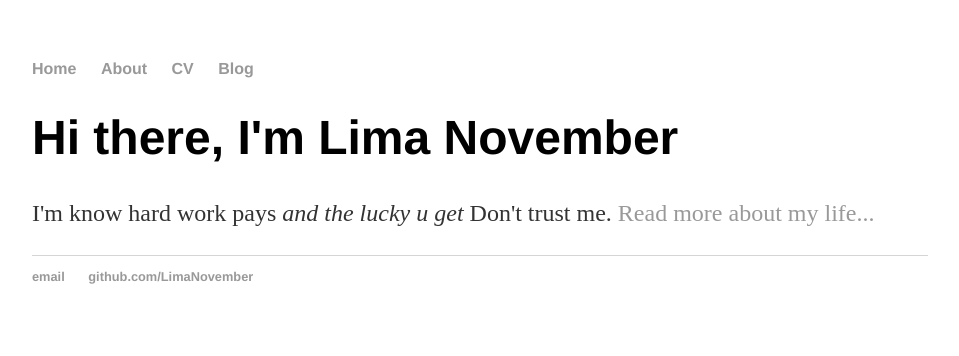
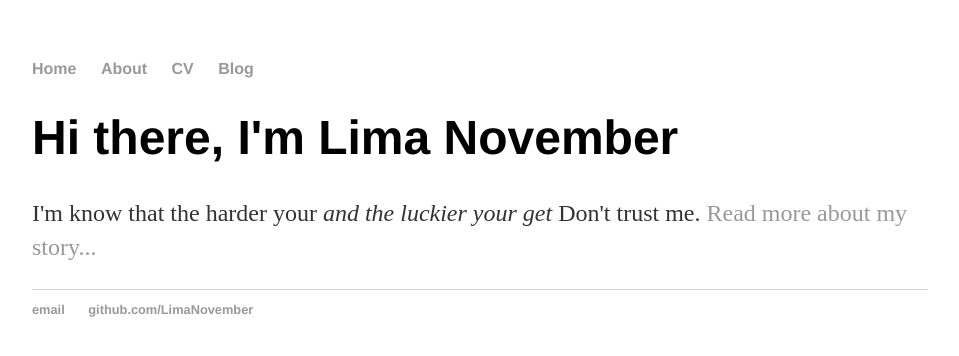
Before and after one commit to LimaNovember/limanovember.github.io, a Jekyll site: the page built from index.html, in a window 1280 px wide. Shown: the top 356 px of the page, without its empty margins (160-1119 px from the left). Built offline with Jekyll 4.4.1, drawn with Linux system fonts in a browser that asks for light colours.

Commit message:
Update index.html

```diff
--- a/index.html
+++ b/index.html
@@ -1,9 +1,9 @@
 ---
 layout: default
-title: The Harder Your Work The Lucky You Get
+title: The Harder You Work The Luckier You Get
 ---
 
 <div class="blurb">
 	<h1>Hi there, I'm Lima November</h1>
-	<p>I'm know hard work pays <em> and the lucky u get</em> Don't trust me. <a href="/about">Read more about my life...</a></p>
+	<p>I'm know that the harder your <em> and the luckier your get</em> Don't trust me. <a href="/about">Read more about my story...</a></p>
 </div><!-- /.blurb -->
```
